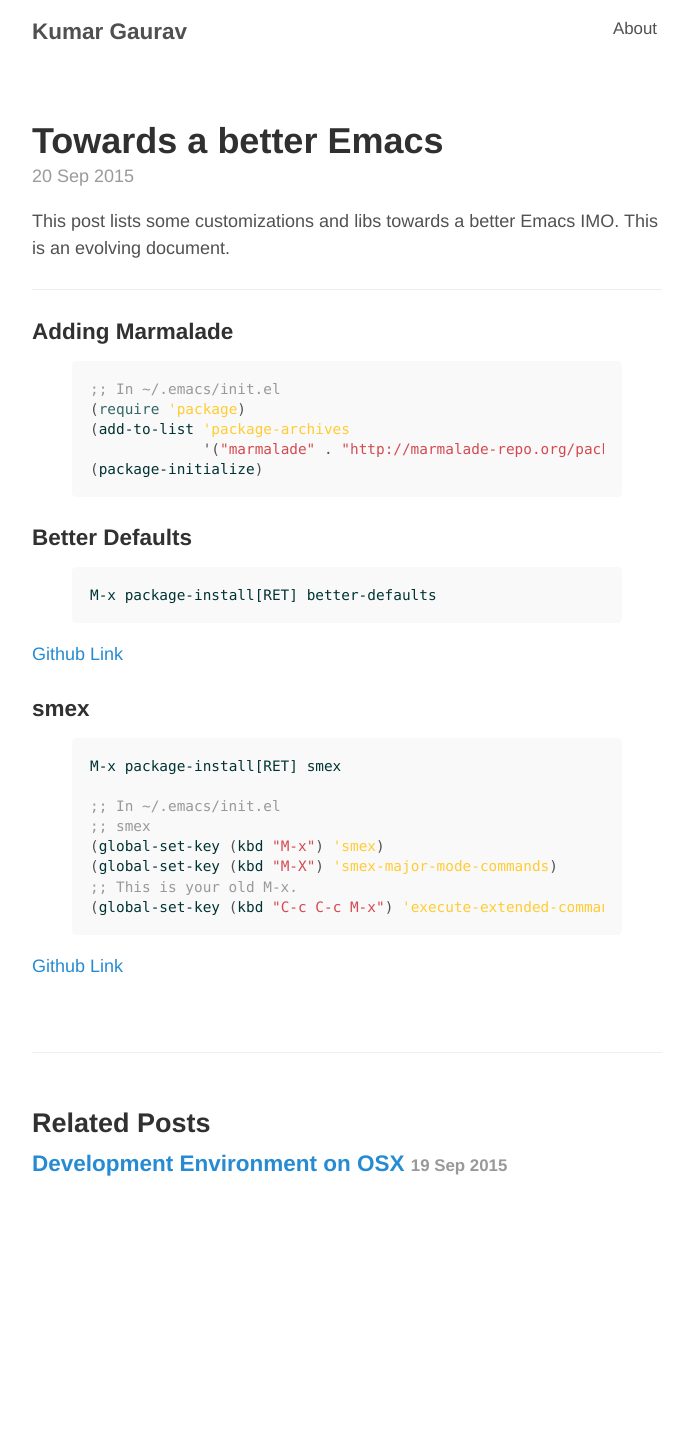
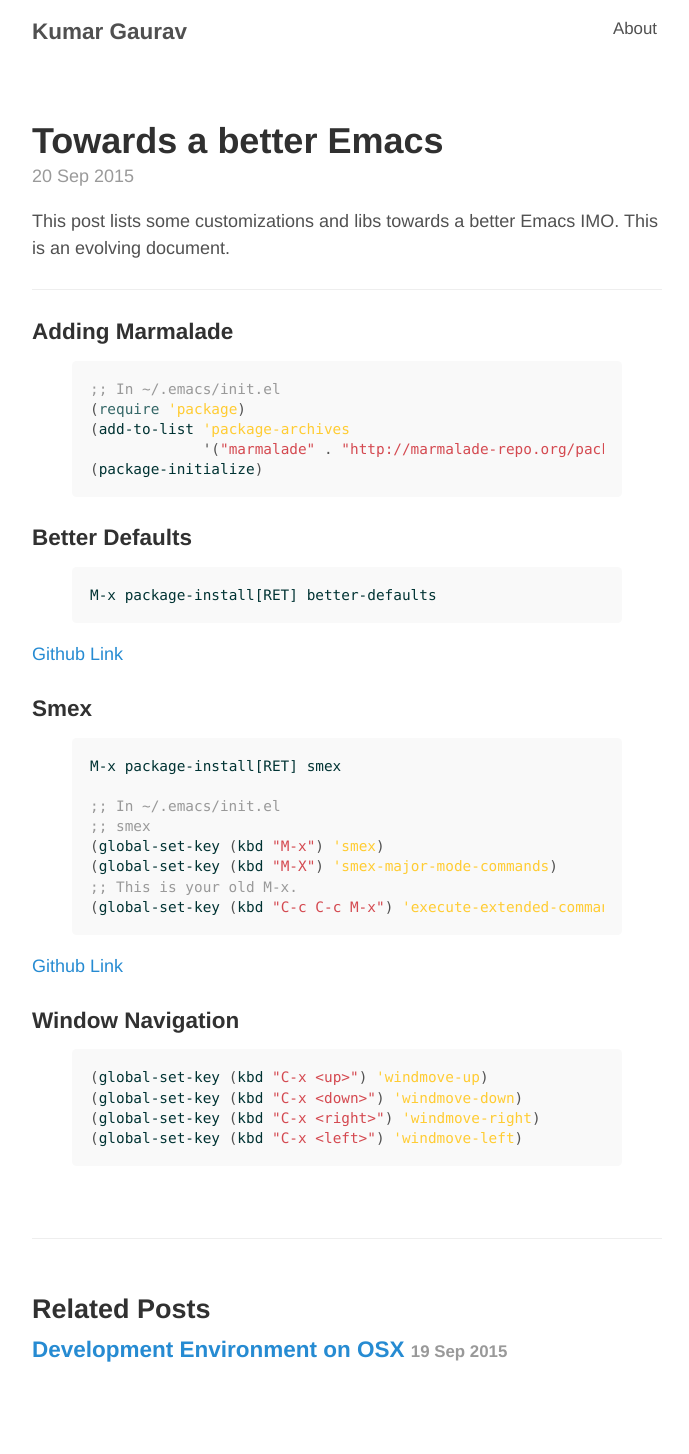
Before and after one commit to kgthegreat/kgthegreat.github.io, a Jekyll site: the page built from _posts/2015-09-20-towards-a-better-emacs.md, in a window 1280 px wide. Shown: the whole page, without its empty margins (293-982 px from the left). Built offline with Jekyll 4.4.1, drawn with Linux system fonts in a browser that asks for light colours; before the commit the page ends 1268 px from its top, so only the background shows below that.

Commit message:
Updated emacs post

```diff
--- a/_posts/2015-09-20-towards-a-better-emacs.md
+++ b/_posts/2015-09-20-towards-a-better-emacs.md
@@ -25,7 +25,7 @@ M-x package-install[RET] better-defaults
 
 <a href="https://github.com/technomancy/better-defaults">Github Link</a>
 
-### smex
+### Smex
 {% highlight lisp %}
 M-x package-install[RET] smex
 
@@ -39,3 +39,12 @@ M-x package-install[RET] smex
 {% endhighlight %}
 
 <a href="https://github.com/nonsequitur/smex">Github Link</a>
+
+### Window Navigation
+
+{% highlight lisp %}
+(global-set-key (kbd "C-x <up>") 'windmove-up)
+(global-set-key (kbd "C-x <down>") 'windmove-down)
+(global-set-key (kbd "C-x <right>") 'windmove-right)
+(global-set-key (kbd "C-x <left>") 'windmove-left)
+{% endhighlight %}
```
